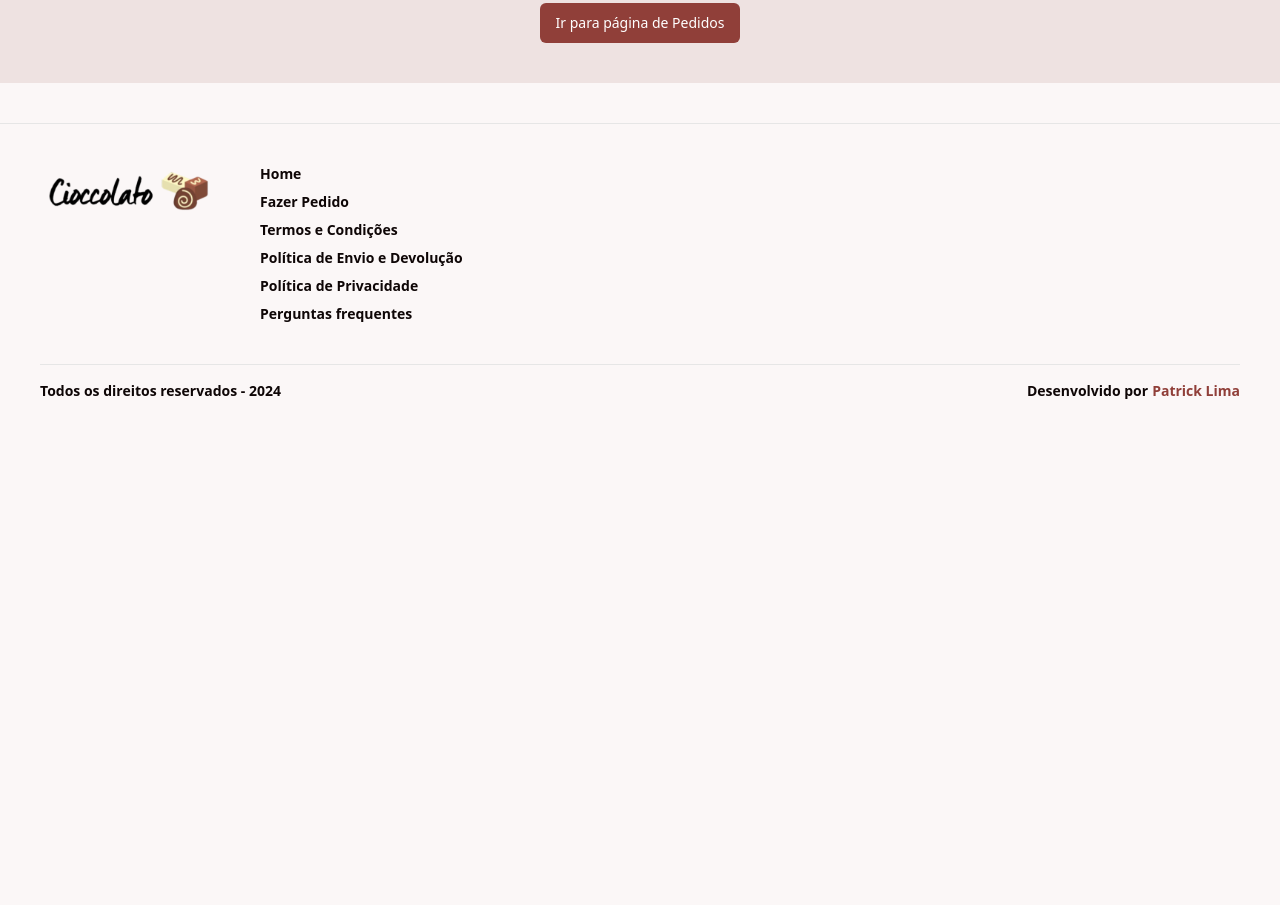
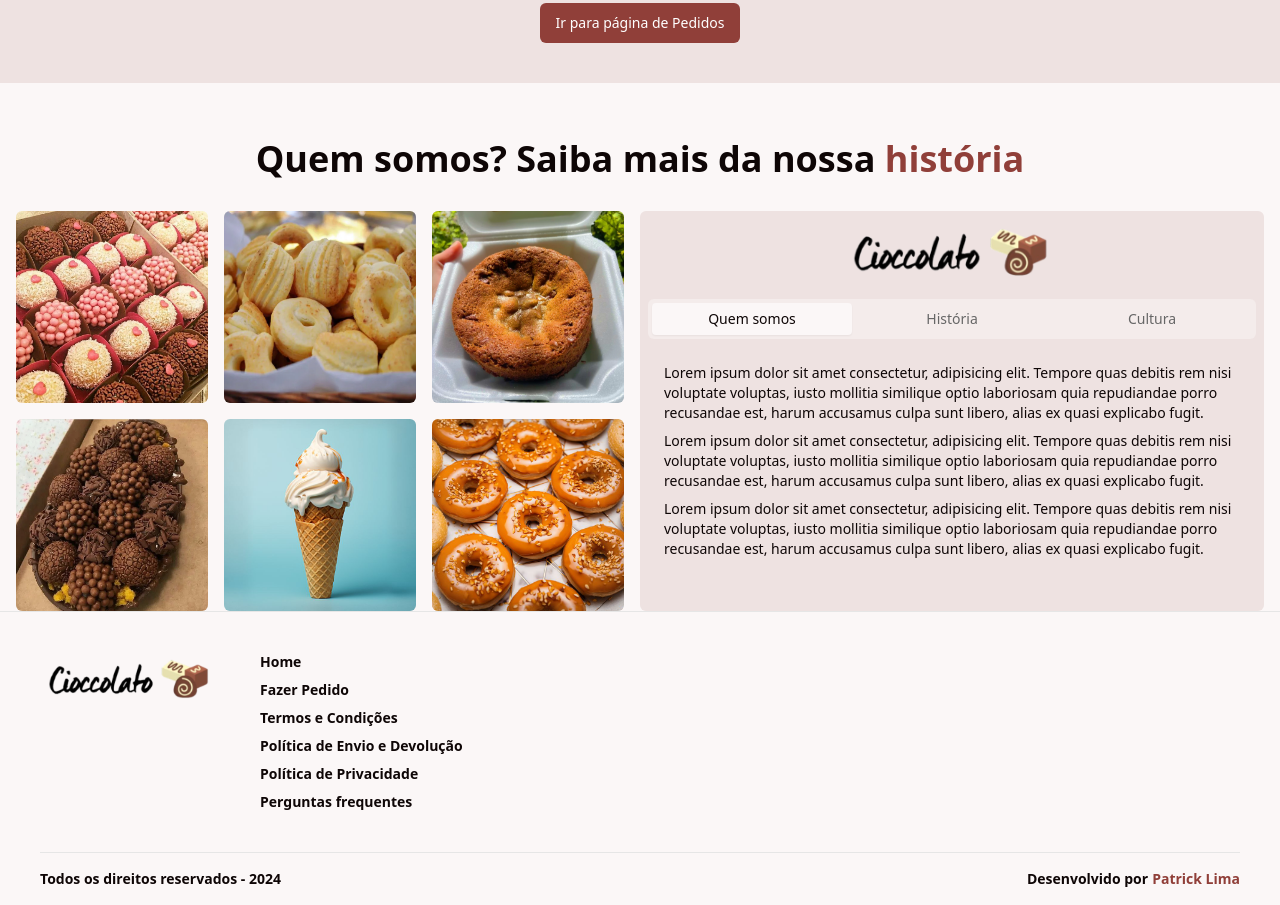
Before and after one commit to patricklimax/react-store-cioccolato, a Next.js app: page / in a window 1280 px wide. Shown: the part 1100-2005 px from the top of the page. Before the commit the page ends 1517 px from the top, so only its background shows below. Built offline with nearby package versions, Linux system fonts and the light colour scheme.

Commit message:
feat: created Componets About on the site

```diff
--- a/package.json
+++ b/package.json
@@ -11,6 +11,7 @@
 	"dependencies": {
 		"@radix-ui/react-dialog": "^1.1.2",
 		"@radix-ui/react-slot": "^1.1.0",
+		"@radix-ui/react-tabs": "^1.1.1",
 		"@tabler/icons-react": "^3.19.0",
 		"class-variance-authority": "^0.7.0",
 		"clsx": "^2.1.1",
--- /dev/null
+++ b/src/app/(site)/components/about.tsx
@@ -0,0 +1,152 @@
+import { productsCard } from '@/app/data/products-card';
+import { Tabs, TabsContent, TabsList, TabsTrigger } from '@/components/ui/tabs';
+import Image from 'next/image';
+import type { ReactNode } from 'react';
+
+type paragraphProps = {
+	children: ReactNode;
+};
+
+const Paragraph = ({ children }: paragraphProps) => {
+	return <p className='mb-2'>{children}</p>;
+};
+
+const AboutEnterprise = () => {
+	return (
+		<section className='flex flex-col gap-4 px-4'>
+			<h1 className='py-4 text-center text-2xl font-semibold md:text-4xl'>
+				Quem somos? Saiba mais da nossa
+				<span className='text-primary'> história</span>
+			</h1>
+
+			<div className='flex flex-col gap-4 md:flex-row'>
+				<div className='grid grid-cols-2 md:grid-cols-3 gap-4 flex-1'>
+					{productsCard.map(item => (
+						<div
+							key={item.id}
+							className='rounded-md relative h-48 w-48'>
+							<Image
+								src={item.imageUrl}
+								alt={item.name}
+								fill
+								objectFit='cover'
+								className='rounded-md'
+							/>
+						</div>
+					))}
+				</div>
+				<div className='flex flex-col gap-4 bg-secondary flex-1 p-2 rounded-md'>
+					<div className='rounded-md relative h-16'>
+						<Image
+							src='/images/logo/logo.png'
+							alt='Logo da empresa'
+							fill
+							objectFit='contain'
+						/>
+					</div>
+
+					<Tabs defaultValue='about'>
+						<TabsList className='w-full flex h-10'>
+							<TabsTrigger
+								className='flex-1 transition-all ease-in duration-500'
+								value='about'>
+								Quem somos
+							</TabsTrigger>
+							<TabsTrigger
+								className='flex-1 transition-all ease-in duration-500'
+								value='history'>
+								História
+							</TabsTrigger>
+							<TabsTrigger
+								className='flex-1 transition-all ease-in duration-500'
+								value='culture'>
+								Cultura
+							</TabsTrigger>
+						</TabsList>
+
+						<TabsContent
+							className='rounded-md p-4 text-sm'
+							value='about'>
+							<Paragraph>
+								Lorem ipsum dolor sit amet consectetur, adipisicing elit.
+								Tempore quas debitis rem nisi voluptate voluptas, iusto mollitia
+								similique optio laboriosam quia repudiandae porro recusandae
+								est, harum accusamus culpa sunt libero, alias ex quasi explicabo
+								fugit.
+							</Paragraph>
+							<Paragraph>
+								Lorem ipsum dolor sit amet consectetur, adipisicing elit.
+								Tempore quas debitis rem nisi voluptate voluptas, iusto mollitia
+								similique optio laboriosam quia repudiandae porro recusandae
+								est, harum accusamus culpa sunt libero, alias ex quasi explicabo
+								fugit.
+							</Paragraph>
+							<Paragraph>
+								Lorem ipsum dolor sit amet consectetur, adipisicing elit.
+								Tempore quas debitis rem nisi voluptate voluptas, iusto mollitia
+								similique optio laboriosam quia repudiandae porro recusandae
+								est, harum accusamus culpa sunt libero, alias ex quasi explicabo
+								fugit.
+							</Paragraph>
+						</TabsContent>
+
+						<TabsContent
+							className='rounded-md p-4 text-sm'
+							value='history'>
+							<Paragraph>
+								Lorem ipsum dolor sit amet consectetur, adipisicing elit.
+								Tempore quas debitis rem nisi voluptate voluptas, iusto mollitia
+								similique optio laboriosam quia repudiandae porro recusandae
+								est, harum accusamus culpa sunt libero, alias ex quasi explicabo
+								fugit.
+							</Paragraph>
+							<Paragraph>
+								Lorem ipsum dolor sit amet consectetur, adipisicing elit.
+								Tempore quas debitis rem nisi voluptate voluptas, iusto mollitia
+								similique optio laboriosam quia repudiandae porro recusandae
+								est, harum accusamus culpa sunt libero, alias ex quasi explicabo
+								fugit.
+							</Paragraph>
+							<Paragraph>
+								Lorem ipsum dolor sit amet consectetur, adipisicing elit.
+								Tempore quas debitis rem nisi voluptate voluptas, iusto mollitia
+								similique optio laboriosam quia repudiandae porro recusandae
+								est, harum accusamus culpa sunt libero, alias ex quasi explicabo
+								fugit.
+							</Paragraph>
+						</TabsContent>
+
+						<TabsContent
+							className='rounded-md p-4 text-sm'
+							value='culture'>
+							<h1 className='font-semibold text-xl text-primary'>Propósito</h1>
+							<Paragraph>
+								“Vivemos para, juntos, tocar a vida das pessoas, compartilhando
+								momentos especiais.”
+							</Paragraph>
+
+							<h1 className='font-semibold text-xl text-primary text-center'>
+								Missão
+							</h1>
+							<Paragraph>
+								“Ser inspiração no universo do cacau, honrando todas as
+								potencialidades desse fruto sagrado.”
+							</Paragraph>
+
+							<h1 className='font-semibold text-xl text-primary text-end'>
+								Visão
+							</h1>
+							<Paragraph>
+								“Transformar o ordinário em extraordinário, oferecendo ao nosso
+								ecossistema uma relação duradoura com foco no crescimento,
+								rentabilidade, oportunidades e sustentabilidade.”
+							</Paragraph>
+						</TabsContent>
+					</Tabs>
+				</div>
+			</div>
+		</section>
+	);
+};
+
+export default AboutEnterprise;
--- a/src/app/(site)/page.tsx
+++ b/src/app/(site)/page.tsx
@@ -1,3 +1,4 @@
+import AboutEnterprise from './components/about';
 import HeroPage from './components/hero';
 import ProductList from './components/product-list';
 
@@ -6,6 +7,7 @@ export default function Home() {
 		<main>
 			<HeroPage />
 			<ProductList />
+			<AboutEnterprise />
 		</main>
 	);
 }
--- /dev/null
+++ b/src/components/ui/tabs.tsx
@@ -0,0 +1,55 @@
+"use client"
+
+import * as React from "react"
+import * as TabsPrimitive from "@radix-ui/react-tabs"
+
+import { cn } from "@/lib/utils"
+
+const Tabs = TabsPrimitive.Root
+
+const TabsList = React.forwardRef<
+  React.ElementRef<typeof TabsPrimitive.List>,
+  React.ComponentPropsWithoutRef<typeof TabsPrimitive.List>
+>(({ className, ...props }, ref) => (
+  <TabsPrimitive.List
+    ref={ref}
+    className={cn(
+      "inline-flex h-10 items-center justify-center rounded-md bg-muted p-1 text-muted-foreground",
+      className
+    )}
+    {...props}
+  />
+))
+TabsList.displayName = TabsPrimitive.List.displayName
+
+const TabsTrigger = React.forwardRef<
+  React.ElementRef<typeof TabsPrimitive.Trigger>,
+  React.ComponentPropsWithoutRef<typeof TabsPrimitive.Trigger>
+>(({ className, ...props }, ref) => (
+  <TabsPrimitive.Trigger
+    ref={ref}
+    className={cn(
+      "inline-flex items-center justify-center whitespace-nowrap rounded-sm px-3 py-1.5 text-sm font-medium ring-offset-background transition-all focus-visible:outline-none focus-visible:ring-2 focus-visible:ring-ring focus-visible:ring-offset-2 disabled:pointer-events-none disabled:opacity-50 data-[state=active]:bg-background data-[state=active]:text-foreground data-[state=active]:shadow-sm",
+      className
+    )}
+    {...props}
+  />
+))
+TabsTrigger.displayName = TabsPrimitive.Trigger.displayName
+
+const TabsContent = React.forwardRef<
+  React.ElementRef<typeof TabsPrimitive.Content>,
+  React.ComponentPropsWithoutRef<typeof TabsPrimitive.Content>
+>(({ className, ...props }, ref) => (
+  <TabsPrimitive.Content
+    ref={ref}
+    className={cn(
+      "mt-2 ring-offset-background focus-visible:outline-none focus-visible:ring-2 focus-visible:ring-ring focus-visible:ring-offset-2",
+      className
+    )}
+    {...props}
+  />
+))
+TabsContent.displayName = TabsPrimitive.Content.displayName
+
+export { Tabs, TabsList, TabsTrigger, TabsContent }
```
Also changed, not shown: 1 other file (tests, documents, lock files or other folders).
